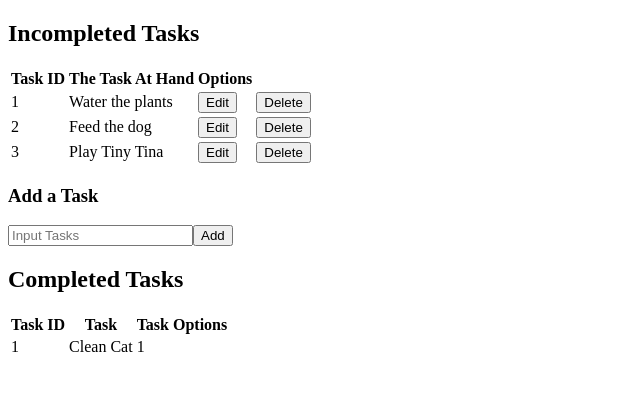
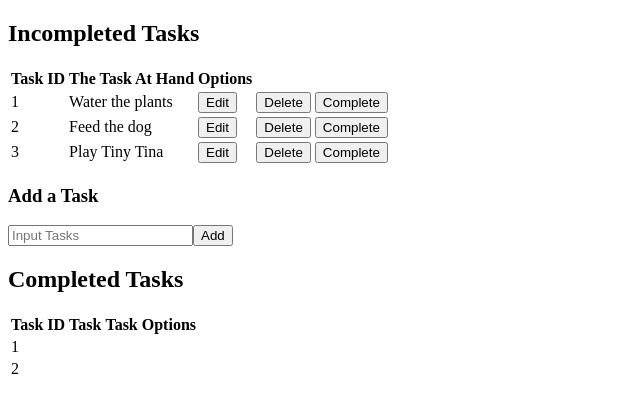
Before and after one commit to nedel20/vettect-project-2, a React (Create React App) app: page / in a window 1280 px wide. Shown: the top 412 px of the page, without its empty margins (0-640 px from the left). Built offline with nearby package versions, Linux system fonts and the light colour scheme.

Commit message:
Fixed handleCompleteClick

```diff
--- a/src/App.js
+++ b/src/App.js
@@ -13,7 +13,11 @@ function App() {
 
   // passing in data from data file and updating state with data
   const [taskList, setTasks] = useState(data);
-
+  // const [taskComList, setTasksComList] = useState('');
+  const [completeTask, setCompleteTask] = useState({
+    id: "",
+    chore: "",
+  });
 
   // Creates a new array with contents of the old array in addition to the tasks that needs to be added
   // sets the tasks list to be the new array
@@ -22,8 +26,15 @@ function App() {
   // }
   const [addFormData, setAddFormData] = useState({
     id: "",
-      chore: ""
+    chore: "",
   });
+
+
+
+
+  // const handleCompleteClick =(someTask) =>{
+  //   setTasksComList(someTask)
+  // }
 
   const handleAddFormSubmit = (event) => {
     event.preventDefault();
@@ -35,6 +46,7 @@ function App() {
 
     const newTasks = [...taskList, newTask];
     setTasks(newTasks);
+
   };
 
 
@@ -46,6 +58,8 @@ function App() {
         <IncompleteTable
         taskList={taskList}
         setTasks={setTasks}
+        completeTask={completeTask}
+         setCompleteTask={setCompleteTask}
         />
 
         <h3>Add a Task</h3>
@@ -55,7 +69,13 @@ function App() {
         setTasks={setTasks}
         addFormData ={addFormData}
         setAddFormData ={setAddFormData}/>
-        <CompleteTable/>
+
+        <CompleteTable
+        taskList={taskList}
+
+         completeTask ={completeTask}
+         setCompleteTask ={setCompleteTask}
+        />
 
       </div>
 
--- a/src/Components/Button Components/AddContentForm.jsx
+++ b/src/Components/Button Components/AddContentForm.jsx
@@ -1,7 +1,7 @@
 import React from 'react';
 import { useRef } from "react";
 
-const AddContentForm = ({parentTasks, addFormData, setAddFormData,handleAddFormSubmit}) => {
+const AddContentForm = ({addFormData, setAddFormData,handleAddFormSubmit}) => {
     // creating form to input task to table and submit
 
     // variable to pass data using useRef()
--- a/src/Components/CompleteTable.jsx
+++ b/src/Components/CompleteTable.jsx
@@ -1,8 +1,18 @@
-import React from 'react';
+import React  from "react";
+import IncompleteTable from "./IncompleteTable";
+import { useState } from "react";
 
-const CompleteTable = (props) => {
+const CompleteTable = ({
+  taskList,
+  taskComList,
+  completeTask
+}) => {
+
+
+
   return (
     <>
+      <form>
         <h2>Completed Tasks</h2>
         <table>
           <thead>
@@ -13,15 +23,24 @@ const CompleteTable = (props) => {
             </tr>
           </thead>
           <tbody>
-                <tr>
-                    <td>1</td>
-                    <td>Clean Cat</td>
-                    <td>1</td>
+            {Object.values(completeTask).map((task, index) => {
+              return (
+                <tr key={task.chore}>
+                  <td>{Number(index + 1)}</td>
+                  <td>{task.chore}</td>
+                  {/* <td>
+        <button
+        type="button"
+        onClick={ ()=>handleDeleteClick(parentTask.id)}>Delete</button>
+      </td> */}
                 </tr>
+              );
+            })}
           </tbody>
         </table>
+      </form>
     </>
   );
-}
+};
 
 export default CompleteTable;
--- a/src/Components/EditorReadOnly/ReadOnly.jsx
+++ b/src/Components/EditorReadOnly/ReadOnly.jsx
@@ -1,6 +1,6 @@
 import React from "react";
 
-const ReadOnly = ({parentTask,index, handleEditClick,  handleDeleteClick}) => {
+const ReadOnly = ({parentTask,index, handleEditClick,  handleDeleteClick,handleCompleteClick}) => {
   return (
     <tr key={parentTask.chore}>
       <td>{Number(index + 1)}</td>
@@ -16,6 +16,11 @@ const ReadOnly = ({parentTask,index, handleEditClick,  handleDeleteClick}) => {
         type="button"
         onClick={ ()=>handleDeleteClick(parentTask.id)}>Delete</button>
       </td>
+      <td>
+        <button
+        type="button"
+        onClick={()=>handleCompleteClick(parentTask.id)}>Complete</button>
+      </td>
     </tr>
 
   );
--- a/src/Components/IncompleteTable.jsx
+++ b/src/Components/IncompleteTable.jsx
@@ -3,7 +3,10 @@ import EditContent from "./EditorReadOnly/EditContent";
 // import EditContentForm from "./EditorReadOnly/EditContentForm";
 import ReadOnly from "./EditorReadOnly/ReadOnly";
 
-const IncompleteTable = ({ taskList, setTasks }) => {
+const IncompleteTable = ({ taskList, setTasks, setCompleteTask, parentTask}) => {
+
+
+
   const [editTaskId, setEditTaskId] = useState(null);
 
   const [editTaskFormData, setEditTaskFormData] = useState({
@@ -29,18 +32,6 @@ const IncompleteTable = ({ taskList, setTasks }) => {
     setEditTaskId(null);
   };
 
-  // Create form to handle submitted data
-  // const handleEditButtonSubmit = (event) => {
-  //   event.preventDefault(); // prevents page from refreshing upon submit
-
-  //   const fieldName = event.target.getAttribute("name");
-  //   const fieldValue = event.target.value;
-
-  //   const newFormData = { ...editTaskFormData };
-  //   newFormData[fieldName] = fieldValue;
-
-  //   setEditTaskFormData(newFormData);
-  // };
 
 
 
@@ -68,6 +59,23 @@ const IncompleteTable = ({ taskList, setTasks }) => {
     newTask.splice(index, 1);
 
     setTasks(newTask);
+  };
+
+  // Button that moves incomplete tasks to completed table
+  // upon button click
+  const handleCompleteClick =(completedTaskId)=>{
+
+  const newTask = [...taskList];
+
+  const index = taskList.filter((value) => value.id === completedTaskId);
+  const newSliceTask = newTask.slice(index,1)
+
+  // Remove the clicked task
+  newTask.splice(index, 1);
+  // setTasksComList(newTask.splice(index, 1))
+  setTasks(newTask);
+  setCompleteTask(newSliceTask);
+
   };
 
 
@@ -101,12 +109,10 @@ const IncompleteTable = ({ taskList, setTasks }) => {
                       index={index}
                       handleEditClick={handleEditClick}
                       handleDeleteClick={ handleDeleteClick}
+                      handleCompleteClick={handleCompleteClick}
+
                     />
-                    //   <tr key={parentTask.chore}>
-                    //   <td>{Number(index + 1)}</td>
-                    //   <td>{parentTask.chore}</td>
 
-                    // </tr>
                   )}
                 </Fragment>
               );
```
Lines whose indentation alone changed are shown as unchanged.
